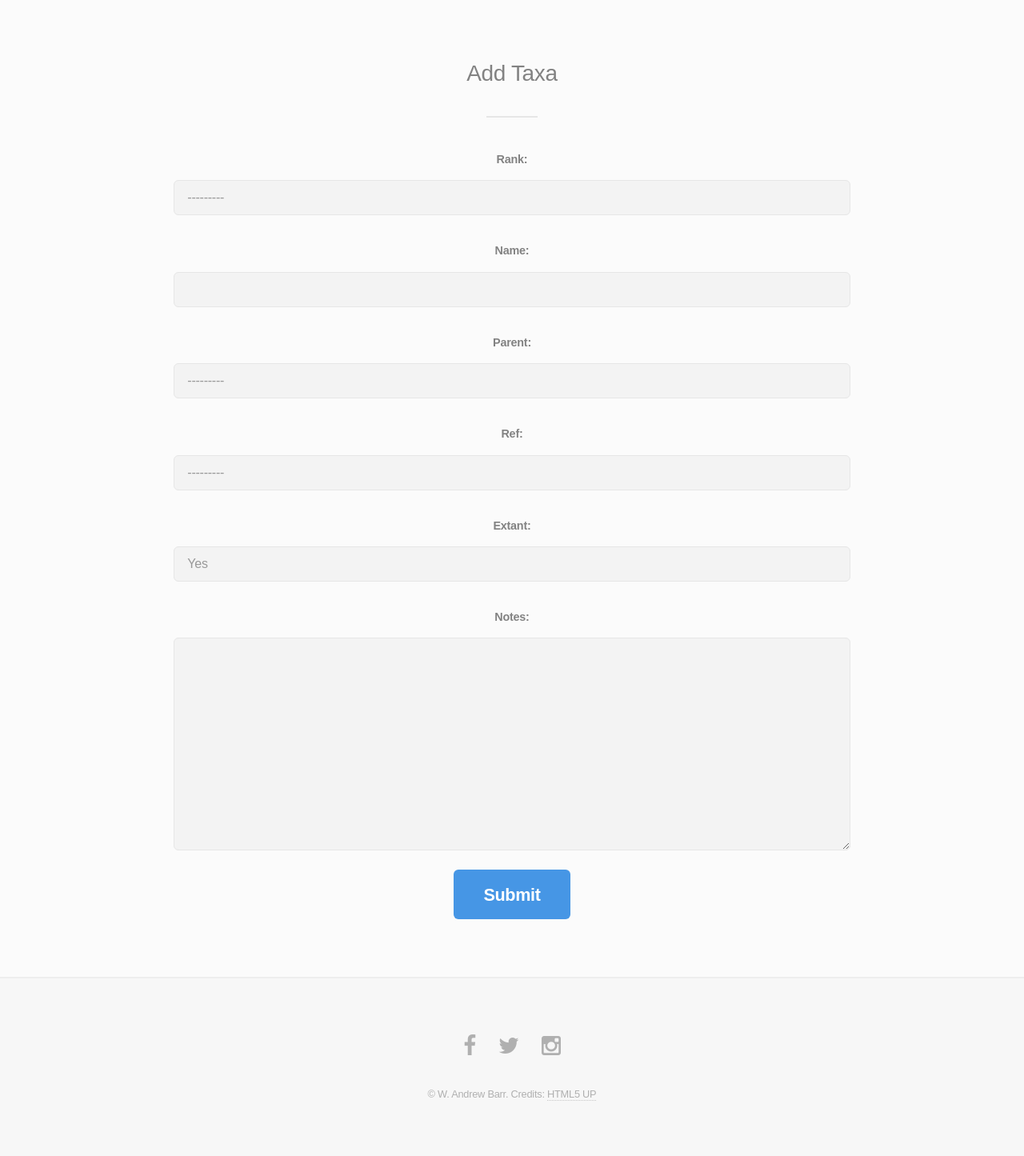
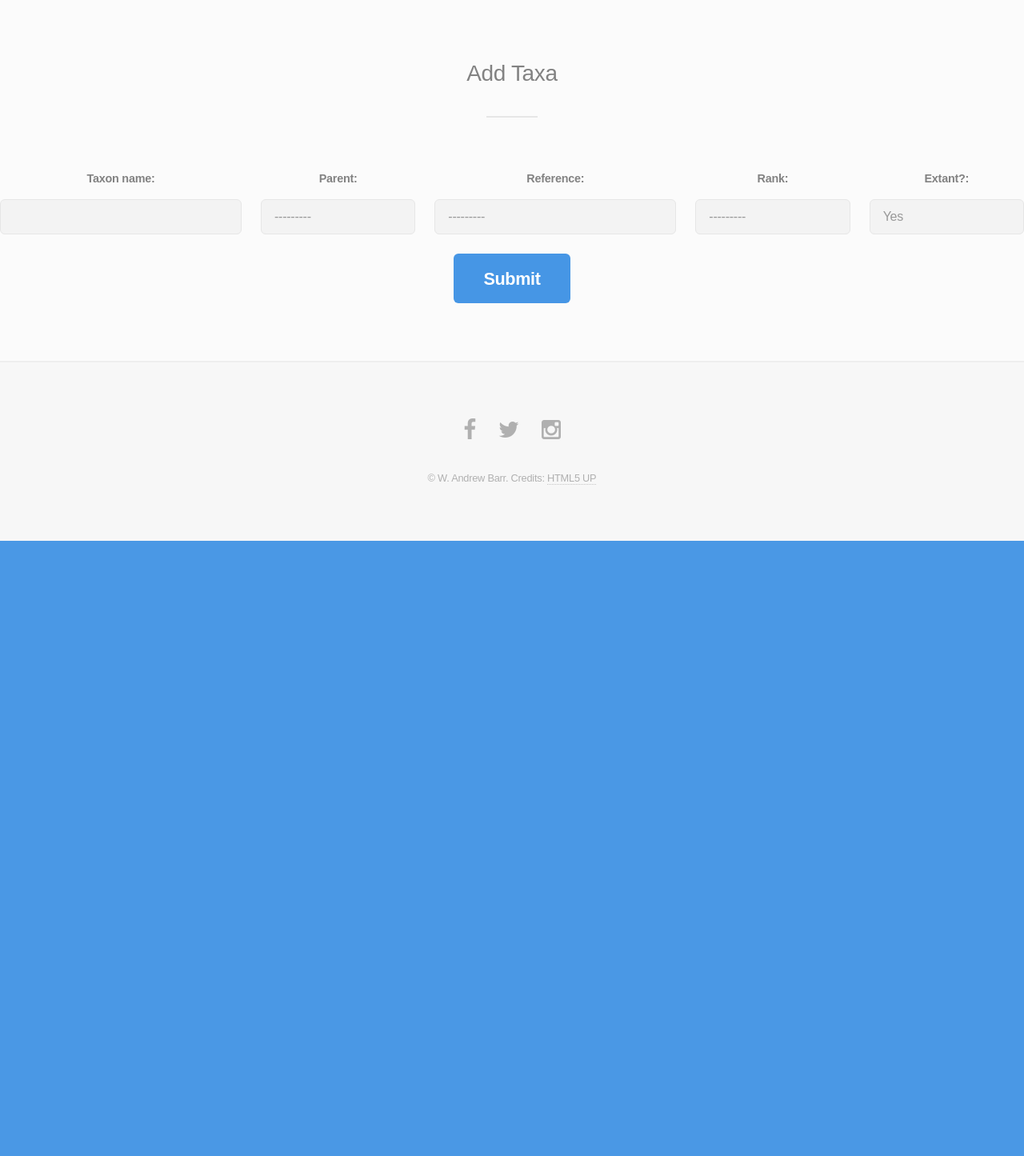
Before and after one commit to wabarr/taxonomy, a Django app: page /home/ in a window 1280 px wide. Shown: the part 801-2246 px from the top of the page at 80% size. After the commit the page ends 1477 px from the top, so only its background shows below. Run offline with Django 3.2, Linux system fonts and the light colour scheme; data comes from the database, SQL or seed files in the repository; parts of the project's set-up code (start-up, migrations or seed data) failed here and were passed over; some libraries are stand-ins or nearby versions.

Commit message:
fix form

```diff
--- a/taxonomy/static/css/tweaks.css
+++ b/taxonomy/static/css/tweaks.css
@@ -1,13 +1,12 @@
 .errorlist {
+    color: #c50a01;
+    list-style-type: none;
+}
+
+.nonfield {
+
     background-color: #c50a01;
     color: white;
     list-style-type: none;
     border-radius: 3px;
 }
-
-.results_on_deck {
-    background-color: #4696e5;
-    color: white;
-    border-radius: 3px;
-    padding-top: 12px;
-}
--- a/taxonomy/templates/addTaxa.html
+++ b/taxonomy/templates/addTaxa.html
@@ -36,12 +36,35 @@
 					<h2 id="addTaxaLabel">Add Taxa</h2>
 				</header>
 				<form id="entryform" method="post">
-                    <div class="row uniform">
-                        <div class="2u"></div>
-                        <div class="8u">{% csrf_token %}
-                            {{ form.as_p }}
+                    <div class="row uniform"><div class="12u">{{ form.non_field_errors }}</div></div>
+                    <div class="row uniform">{% csrf_token %}
+
+                        <div class="3u">
+                            <label for="{{ form.name.id_for_label }}">Taxon name:</label>
+                            {{ form.name }}
+                            {{ form.name.errors }}
                         </div>
-                        <div class="2u"></div>
+                        <div class="2u">
+                            <label for="{{ form.parent.id_for_label }}">Parent:</label>
+                            {{ form.parent }}
+                            {{ form.parent.errors }}
+                        </div>
+                        <div class="3u">
+                            <label for="{{ form.ref.id_for_label }}">Reference:</label>
+                            {{ form.ref }}
+                            {{ form.ref.errors }}
+                        </div>
+                        <div class="2u">
+                            <label for="{{ form.rank.id_for_label }}">Rank:</label>
+                            {{ form.rank }}
+                            {{ form.rank.errors }}
+                        </div>
+                        <div class="2u">
+                            <label for="{{ form.extant.id_for_label }}">Extant?:</label>
+                            {{ form.extant }}
+                            {{ form.extant.errors }}
+                        </div>
+
                     </div>
                     <div class="row uniform">
                         <div class="2u"></div>
```
